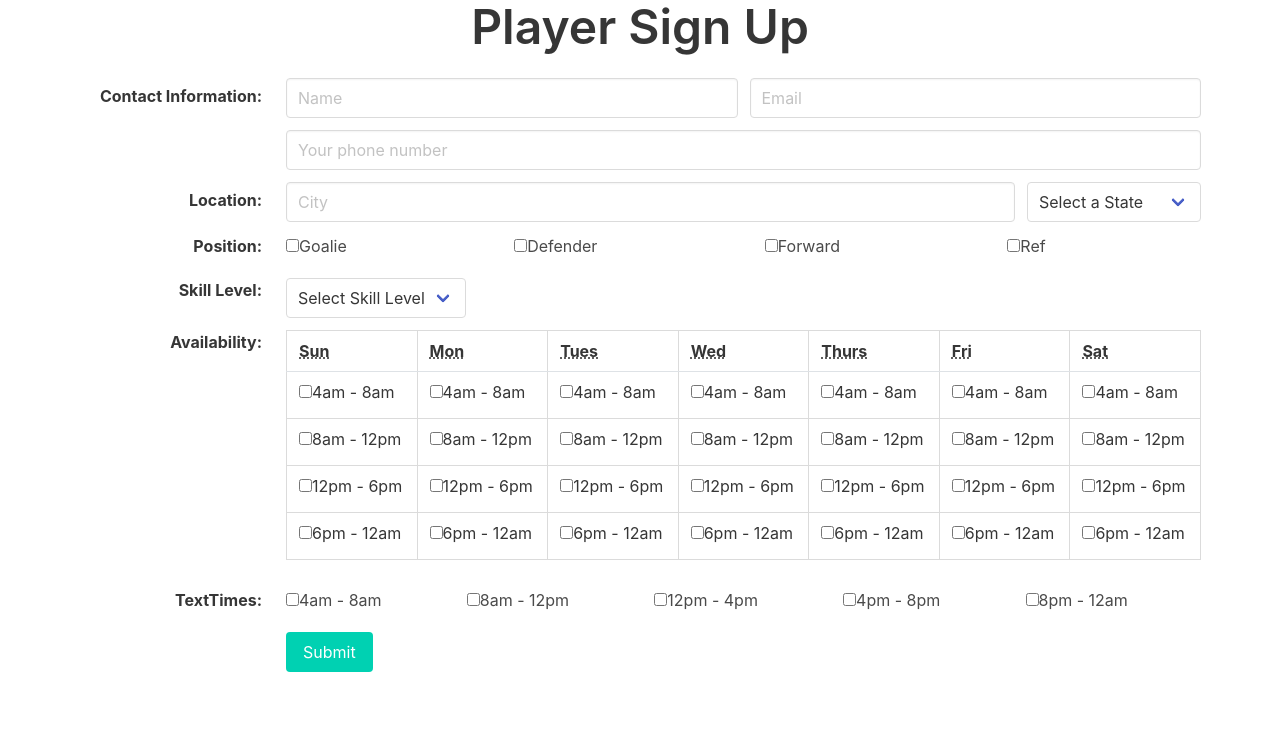
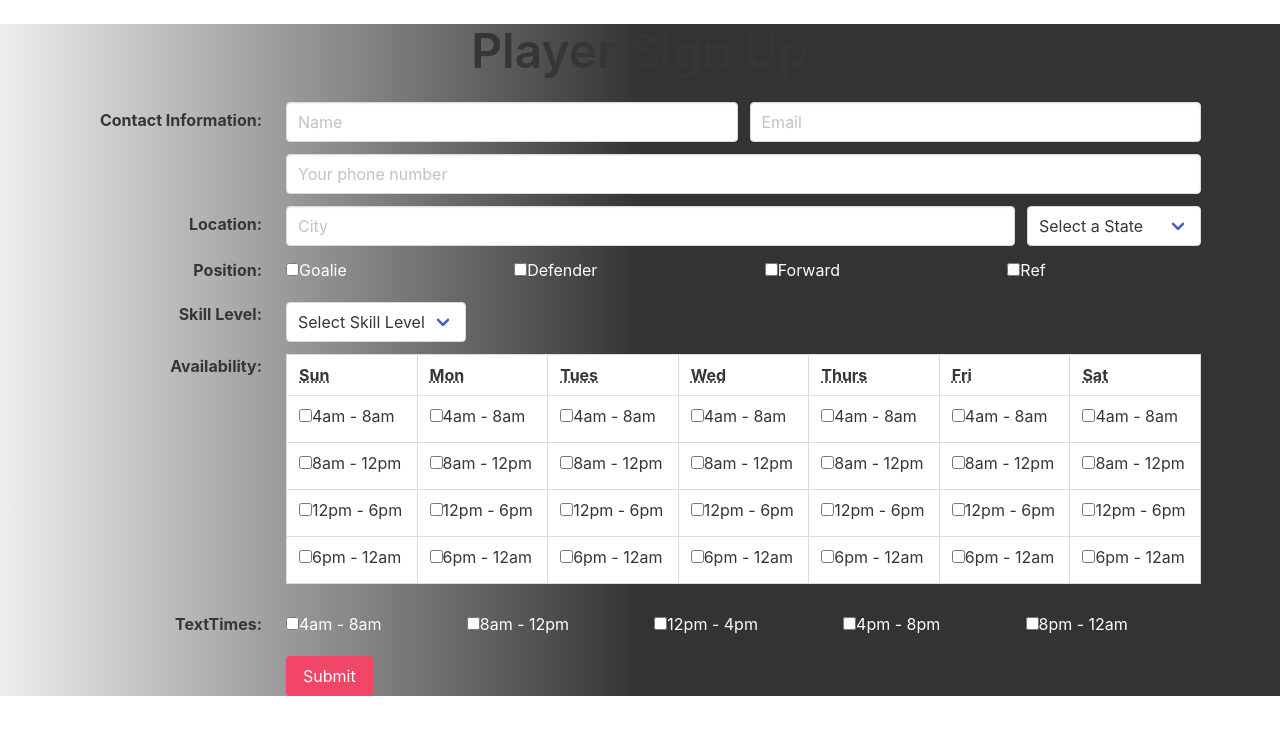
Before and after one commit to karenastell/hockey911, a React (Create React App) app in the folder client/: page /player-sign-up in a window 1280 px wide. Shown: the top 734 px of the page. Built offline with nearby package versions, Linux system fonts and the light colour scheme; no server answers.

Commit message:
playing with colors

```diff
--- /dev/null
+++ b/client/public/index.css
@@ -0,0 +1,3 @@
+.background {
+    background: linear-gradient(to left, #333, #333 50%, #eee 100%);
+}
--- a/client/public/index.html
+++ b/client/public/index.html
@@ -3,11 +3,12 @@
 
 <head>
   <meta charset="utf-8" />
-  <link rel="icon" href="%PUBLIC_URL%/favicon.ico" />
+  <!-- <link rel="icon" href="%PUBLIC_URL%/favicon.ico" /> -->
   <meta name="viewport" content="width=device-width, initial-scale=1" />
   <meta name="theme-color" content="#000000" />
   <meta name="description" content="Web site created using create-react-app" />
-  <link rel="apple-touch-icon" href="%PUBLIC_URL%/logo192.png" />
+  <!-- <link rel="apple-touch-icon" href="%PUBLIC_URL%/logo192.png" /> -->
+  <link rel="stylesheet" href="index.css">
   <!--
       manifest.json provides metadata used when your web app is installed on a
       user's mobile device or desktop. See https://developers.google.com/web/fundamentals/web-app-manifest/
@@ -27,7 +28,7 @@
   <title>Hockey 911</title>
 </head>
 
-<body>
+<body class='background'>
   <noscript>You need to enable JavaScript to run this app.</noscript>
   <div id="root"></div>
   <!--
--- /dev/null
+++ b/client/src/components/Availability/Availability.css
@@ -0,0 +1,11 @@
+.whiteText {
+    color: white;
+}
+
+.fontSize {
+    font-size: 100px;
+}
+
+.td {
+    background-color: grey;
+}
--- a/client/src/components/Availability.js
+++ b/client/src/components/Availability/Availability.js
@@ -1,5 +1,7 @@
 import React from 'react';
-import TimeSlots from './TimeSlots';
+import TimeSlots from '../TimeSlots';
+import './Availability.css';
+
 
 export default function Availability(props) {
   return (
--- /dev/null
+++ b/client/src/pages/PlayerSignUp.css
@@ -0,0 +1,3 @@
+.whiteText {
+    color: white;
+}
--- a/client/src/pages/PlayerSignUp.js
+++ b/client/src/pages/PlayerSignUp.js
@@ -2,9 +2,10 @@ import React, { useState, useEffect } from 'react';
 import Location from '../components/Location';
 import Contact from '../components/Contact';
 import Position from '../components/Position';
-import Availability from '../components/Availability';
+import Availability from '../components/Availability/Availability';
 import TextTimes from '../components/TextTimes';
 import SkillLevel from '../components/SkillLevel';
+import './PlayerSignUp.css';
 
 export default function PlayerSignUp() {
   const [contact, setContact] = useState({});
@@ -74,10 +75,10 @@ export default function PlayerSignUp() {
   };
 
   return (
-    <>
-      <h1 className='title is-1 has-text-centered'>Player Sign Up</h1>
+    <div className='container mt-5 mb-5 whiteText'>
+      <h1 className='whiteText title is-1 has-text-centered'>Player Sign Up</h1>
 
-      <div className='container'>
+      <div>
         <Contact handleContactInputChange={handleContactInputChange} />
         <Location handleContactInputChange={handleContactInputChange} />
         <Position handleCheckboxes={handleCheckboxes} />
@@ -89,7 +90,7 @@ export default function PlayerSignUp() {
           <div className='field-body'>
             <div className='field'>
               <div className='control'>
-                <button className='button is-primary' onClick={handleSubmit}>
+                <button className='button is-danger' onClick={handleSubmit}>
                   Submit
                 </button>
               </div>
@@ -97,6 +98,6 @@ export default function PlayerSignUp() {
           </div>
         </div>
       </div>
-    </>
+    </div>
   );
 }
```
